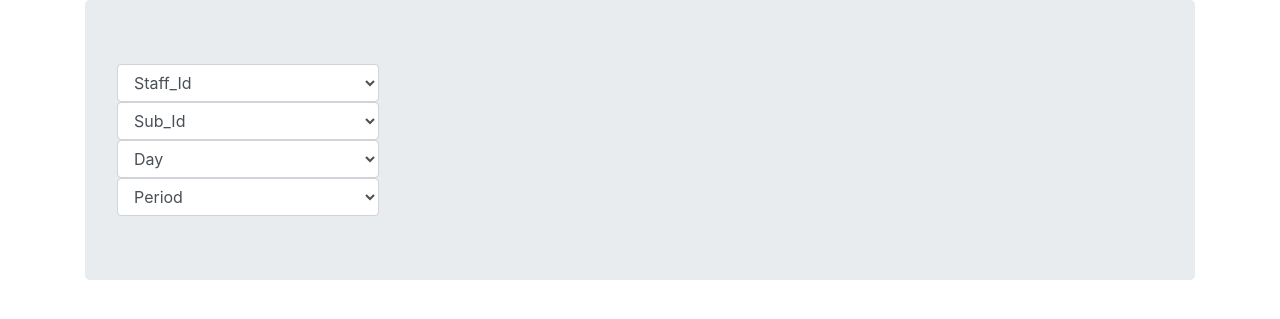
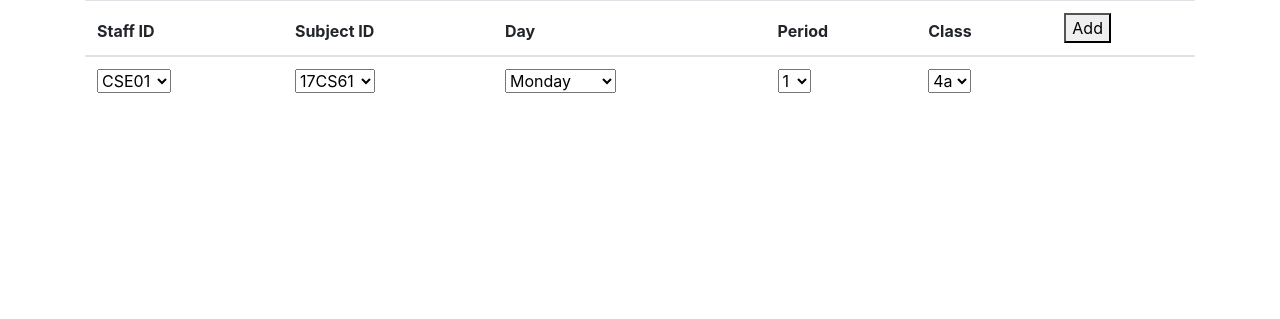
Before and after one commit to WinstonPais/TimeTableGeneration, a Django app: template template/input.html in a window 1280 px wide. Shown: the top 319 px of the page. Run offline with Django 3.2, Linux system fonts and the light colour scheme; the template is opened without the code that fills it, so the values that code supplies are empty; some libraries are stand-ins or nearby versions.

Commit message:
Update input.html
created temp input page

```diff
--- a/template/input.html
+++ b/template/input.html
@@ -1,45 +1,219 @@
 <!DOCTYPE html>
-<html lang="en" dir="ltr">
+<html lang="en">
 <head>
-    <link rel="stylesheet" href="https://stackpath.bootstrapcdn.com/bootstrap/4.3.1/css/bootstrap.min.css" integrity="sha384-ggOyR0iXCbMQv3Xipma34MD+dH/1fQ784/j6cY/iJTQUOhcWr7x9JvoRxT2MZw1T" crossorigin="anonymous">
+  <title>Bootstrap Example</title>
   <meta charset="utf-8">
-    <title>SJEC-CSE</title>
+  <meta name="viewport" content="width=device-width, initial-scale=1">
+  <link rel="stylesheet" href="https://maxcdn.bootstrapcdn.com/bootstrap/4.4.1/css/bootstrap.min.css">
+  <script src="https://ajax.googleapis.com/ajax/libs/jquery/3.4.1/jquery.min.js"></script>
+  <script src="https://cdnjs.cloudflare.com/ajax/libs/popper.js/1.16.0/umd/popper.min.js"></script>
+  <script src="https://maxcdn.bootstrapcdn.com/bootstrap/4.4.1/js/bootstrap.min.js"></script>
 </head>
 <body>
+
 <div class="container">
-      <div class="jumbotron">
-        <form class="" action="index.html" method="post">
-          <!-- {% csrf_token %} -->
-          <select class="form-control col-lg-3" id="exampleFormControlSelect1">
-            <option>Staff_Id</option>
-            <option>2</option>
-            <option>3</option>
-            <option>4</option>
-            <option>5</option>
+
+  <form>
+  <table class="table" id="myTable">
+    <thead>
+      <tr>
+        <th>Staff ID</th>
+        <th>Subject ID</th>
+        <th>Day</th>
+		<th>Period</th>
+		<th>Class</th>
+		<th><button type="button" onclick="addRow(this)">Add</button></th>
+      </tr>
+    </thead>
+    <tbody>
+      <tr>
+		<td>
+		 <select > <option> CSE01 </option>
+         <option> CSE02</option>
+		 <option> CSE03 </option>
+		 <option> CSE04 </option>
+		 <option> CSE05 </option> </select>
+		</td>
+		<td>
+		 <select > <option> 17CS61 </option>
+         <option> 17CS62 </option>
+		 <option> 17CS63 </option>
+		 <option> 17CS64 </option>
+		 <option> 17CS65 </option></select>
+		</td>
+
+		<td>
+		 <select > <option> Monday </option>
+         <option> Tuesday </option>
+		 <option> Wednesday </option>
+		 <option> Thursday </option>
+		 <option> Friday </option></select>
+		</td>
+		<td>
+		 <select > <option> 1 </option>
+         <option> 2 </option>
+		 <option> 3 </option>
+		 <option> 4 </option>
+		 <option> 5 </option>
+		 <option> 6 </option>
+		 <option> 7 </option></select>
+		</td>
+		<td>
+		 <select > <option> 4a </option>
+         <option> 4b </option>
+		 <option> 6a </option>
+		 <option> 6b </option>
+		 <option> 8a </option>
+		 <option> 8b </option>
 		 </select>
-          <select class="form-control col-lg-3" id="exampleFormControlSelect1">
-            <option>Sub_Id</option>
-            <option>2</option>
-            <option>3</option>
-            <option>4</option>
-            <option>5</option>
-          </select>
-          <select class="form-control col-lg-3" id="exampleFormControlSelect1">
-            <option>Day</option>
-            <option>2</option>
-            <option>3</option>
-            <option>4</option>
-            <option>5</option>
-          </select>
-          <select class="form-control col-lg-3" id="exampleFormControlSelect1">
-            <option>Period</option>
-            <option>2</option>
-            <option>3</option>
-            <option>4</option>
-            <option>5</option>
-          </select>
+		</td>
+      </tr>
+
+    </tbody>
+  </table>
   </form>
 </div>
-    </div>
+<script>
+function addRow(btn) {
+    var parentRow = btn.parentNode.parentNode;
+    var table = parentRow.parentNode;
+    var rowCount = table.rows.length;
+    var row = table.insertRow(rowCount);
+
+	var cell1 = row.insertCell(0);
+    var element1 = document.createElement("select");
+	var option1 = document.createElement("option");
+    option1.innerHTML = "CSE01";
+    option1.value = "1";
+    element1.add(option1, null);
+	var option2 = document.createElement("option");
+    option2.innerHTML = "CSE02";
+    option2.value = "2";
+    element1.add(option2, null);
+	var option3 = document.createElement("option");
+    option3.innerHTML = "CSE03";
+    option3.value = "3";
+    element1.add(option3, null);
+	var option4 = document.createElement("option");
+    option4.innerHTML = "CSE04";
+    option4.value = "4";
+    element1.add(option4, null);
+	var option5 = document.createElement("option");
+    option5.innerHTML = "CSE05";
+    option5.value = "5";
+    element1.add(option5, null);
+	cell1.appendChild(element1);
+
+    var cell2 = row.insertCell(1);
+    var element2 = document.createElement("select");
+    var option1 = document.createElement("option");
+    option1.innerHTML = "17CS61";
+    option1.value = "1";
+    element2.add(option1, null);
+    var option2 = document.createElement("option");
+    option2.innerHTML = "17CS62";
+    option2.value = "2";
+    element2.add(option2, null);
+	var option3 = document.createElement("option");
+    option3.innerHTML = "17CS63";
+    option3.value = "3";
+    element2.add(option3, null);
+    var option4 = document.createElement("option");
+    option4.innerHTML = "17CS64";
+    option4.value = "4";
+    element2.add(option4, null);
+	var option5 = document.createElement("option");
+    option5.innerHTML = "17CS65";
+    option5.value = "5";
+    element2.add(option5, null);
+    cell2.appendChild(element2);
+
+	var cell3 = row.insertCell(2);
+    var element3 = document.createElement("select");
+    var option1 = document.createElement("option");
+    option1.innerHTML = "Monday";
+    option1.value = "1";
+    element3.add(option1, null);
+    var option2 = document.createElement("option");
+    option2.innerHTML = "Tuesday";
+    option2.value = "2";
+    element3.add(option2, null);
+	var option3 = document.createElement("option");
+    option3.innerHTML = "Wednesday";
+    option3.value = "3";
+    element3.add(option3, null);
+    var option4 = document.createElement("option");
+    option4.innerHTML = "Thursday";
+    option4.value = "4";
+    element3.add(option4, null);
+	var option5 = document.createElement("option");
+    option5.innerHTML = "Friday";
+    option5.value = "5";
+    element3.add(option5, null);
+    cell3.appendChild(element3);
+
+
+	var cell4 = row.insertCell(3);
+    var element4 = document.createElement("select");
+    var option1 = document.createElement("option");
+    option1.innerHTML = "1";
+    option1.value = "1";
+    element4.add(option1, null);
+    var option2 = document.createElement("option");
+    option2.innerHTML = "2";
+    option2.value = "2";
+    element4.add(option2, null);
+	var option3 = document.createElement("option");
+    option3.innerHTML = "3";
+    option3.value = "3";
+    element4.add(option3, null);
+    var option4 = document.createElement("option");
+    option4.innerHTML = "4";
+    option4.value = "4";
+    element4.add(option4, null);
+	var option5 = document.createElement("option");
+    option5.innerHTML = "5";
+    option5.value = "5";
+    element4.add(option5, null);
+	var option6 = document.createElement("option");
+    option6.innerHTML = "6";
+    option6.value = "6";
+    element4.add(option6, null);
+	var option7 = document.createElement("option");
+    option7.innerHTML = "7";
+    option7.value = "7";
+    element4.add(option7, null);
+    cell4.appendChild(element4);
+
+	var cell5 = row.insertCell(4);
+    var element5 = document.createElement("select");
+    var option1 = document.createElement("option");
+    option1.innerHTML = "4a";
+    option1.value = "1";
+    element5.add(option1, null);
+    var option2 = document.createElement("option");
+    option2.innerHTML = "4b";
+    option2.value = "2";
+    element5.add(option2, null);
+	var option3 = document.createElement("option");
+    option3.innerHTML = "6a";
+    option3.value = "3";
+    element5.add(option3, null);
+    var option4 = document.createElement("option");
+    option4.innerHTML = "6b";
+    option4.value = "4";
+    element5.add(option4, null);
+	var option5 = document.createElement("option");
+    option5.innerHTML = "8a";
+    option5.value = "5";
+    element5.add(option5, null);
+	var option6 = document.createElement("option");
+    option6.innerHTML = "8b";
+    option6.value = "6";
+    element5.add(option6, null);
+    cell5.appendChild(element5);
+
+}
+</script>
 </body>
 </html>
```
Lines whose indentation alone changed are shown as unchanged.
